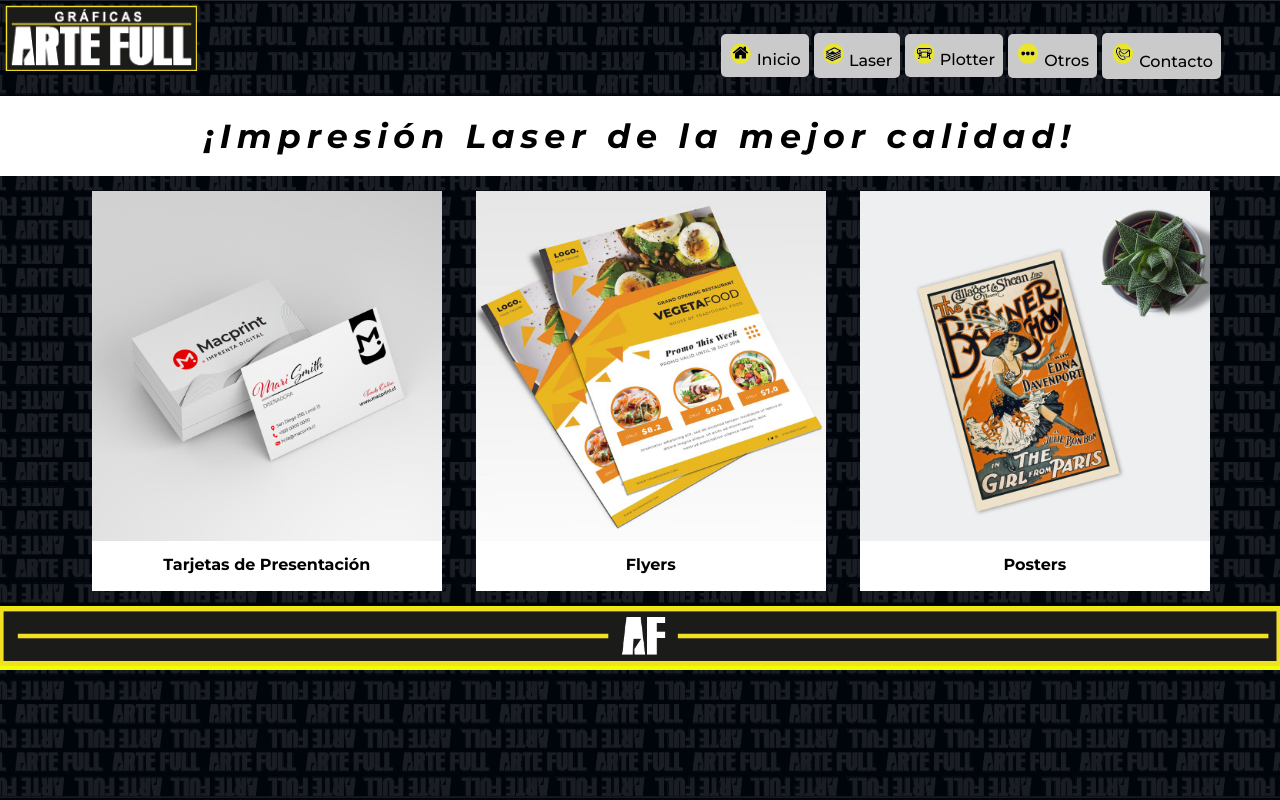
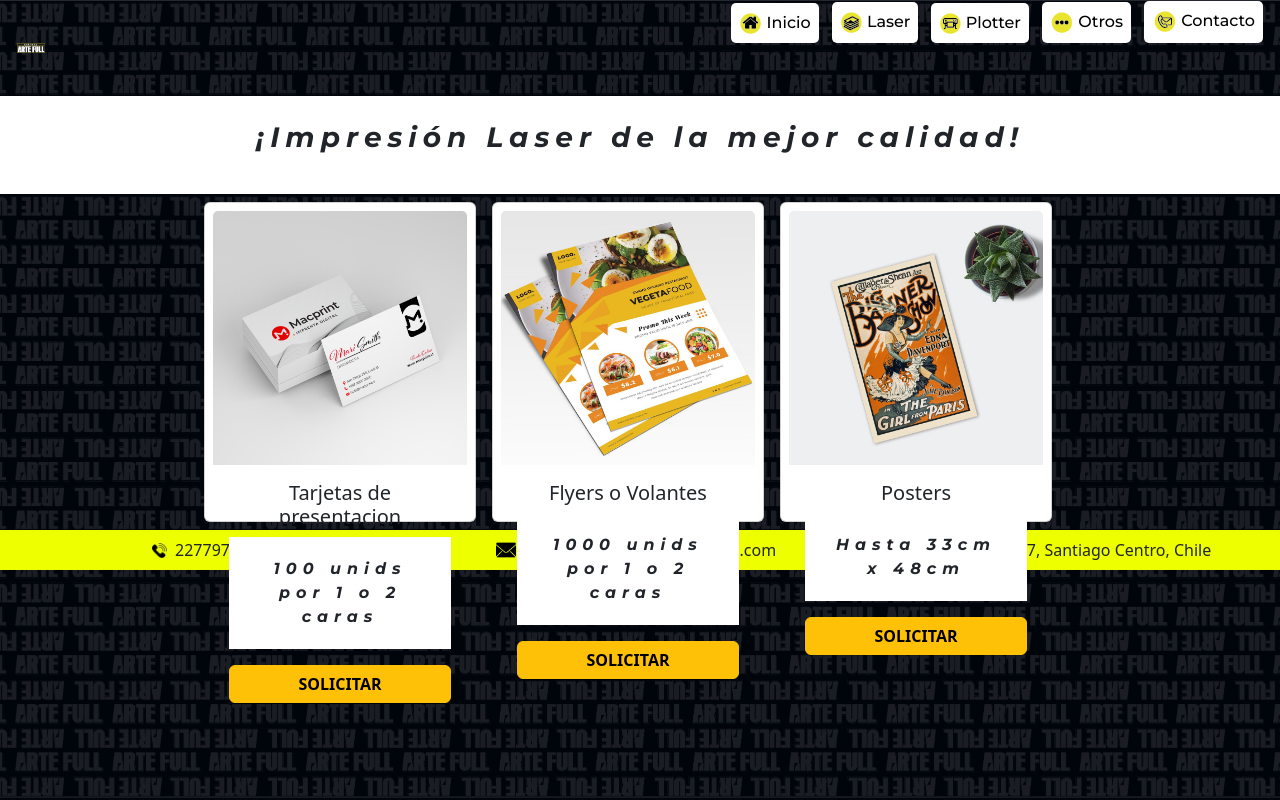
Before and after one commit to Jezv95/PFzapata, a plain HTML site: page paginas/laser.html in a window 1280 px wide. Drawn offline with nearby package versions, Linux system fonts and the light colour scheme.

Commit message:
aplicando bootstrap a laser

```diff
--- a/paginas/laser.html
+++ b/paginas/laser.html
@@ -4,76 +4,112 @@
     <meta charset="UTF-8">
     <meta http-equiv="X-UA-Compatible" content="IE=edge">
     <meta name="viewport" content="width=device-width, initial-scale=1.0">
+    <link href="https://cdn.jsdelivr.net/npm/bootstrap@5.3.0/dist/css/bootstrap.min.css" rel="stylesheet" integrity="sha384-9ndCyUaIbzAi2FUVXJi0CjmCapSmO7SnpJef0486qhLnuZ2cdeRhO02iuK6FUUVM" crossorigin="anonymous">
     <link rel="stylesheet" href="../css/style.css">
     <link rel="preconnect" href="https://fonts.googleapis.com">
+
 <link rel="preconnect" href="https://fonts.gstatic.com" crossorigin>
 <link href="https://fonts.googleapis.com/css2?family=Montserrat:ital,wght@0,100;0,200;0,300;0,500;0,600;0,700;0,800;0,900;1,100;1,200;1,300;1,400;1,500;1,600;1,700;1,800;1,900&display=swap" rel="stylesheet">
 
-    <title>Impresión Láser</title>
+    <title>Impresion Laser</title>
 </head>
 <body>
 
-    <header>
+    <header class="container-fluid header_banner">
+    <div class="row h-100 " >
+        <div class="col-2 ">
+            <div class="d-flex h-100 align-items-center">
+                <img src="../assets/img/logo graficas artefull.png" class="img-fluid" alt="logo Arte Full" id="logo_af"></div>
 
-        <img src="../assets/img/logo graficas artefull.png" alt="logo" id="logo_af">
-    <nav>
+            </div>
 
 
-        <ul>
-            <li id="inicio_boton">
-                <a href="../index.html">
+
+        <nav class=" col-10 ">
+
+        <ul class="d-sm-flex h-100 justify-content-end align-items-end list-unstyled ">
+        <li class="bg-body p-2 ms-2">
+            <a href="../index.html" class="text-decoration-none text-black">
                 <img src="../assets/img/iconos menu/iconosmenu-01.png" alt="ic" > Inicio</a>
             </li>
-            <li>
-                <a href="../paginas/laser.html">
+        <li class="bg-body p-2 ms-2">
+            <a href="./paginas/laser.html" class="text-decoration-none text-black">
                 <img src="../assets/img/iconos menu/iconosmenu-02.png" alt="ic"> Laser</a>
         </li>
-            <li><a href="../paginas/plotter.html">
+        <li class="bg-body p-2 ms-2"><a href="./paginas/plotter.html" class="text-decoration-none text-black">
             <img src="../assets/img/iconos menu/iconosmenu-03.png" alt="ic"> Plotter</a></li>
-            <li><a href="../paginas/otros.html">
+        <li class="bg-body p-2 ms-2"><a href="./paginas/otros.html" class="text-decoration-none text-black">
             <img src="../assets/img/iconos menu/iconosmenu-04.png" alt="ic"> Otros</a></li>
-            <li><a href="../paginas/contacto.html">
-                <img src="../assets/img/iconos menu/iconosmenu-05.png" alt="ic"> Contacto</a></li>
+        <li class="bg-body p-2 ms-2"><a href="./contacto.html" class="text-decoration-none text-black">
+            <img src="../assets/img/iconos menu/iconosmenu-05.png"  class="text-decoration-none"alt="ic"> Contacto</a></li>
         </ul>
 
         </nav>
-
+</div>
 </header>
 
-    <main>
-        <div>
-
-            <p>¡Impresión Laser de la mejor calidad!</p>
+    <main class="container-fluid main_banner  ">
+        <div class="row">
+            <div class="col-12  bg-body">
+              <p class="fs-3 text-center titulos">¡Impresión Laser de la mejor calidad!</p>
+            </div>
+       <div class="row d-flex align-items-center justify-content-center">
+    <!-- Carta Tarjetas de PResentacion -->
+    <div class="card col-4 m-2 p-2" style="width: 17rem; height: 20rem;">
+        <img src="../assets/img/imagenes productos/tarjeta_de_visita_cla_sica_nueva.jpg" class="card-img-top" alt="...">
+        <div class="card-body">
+          <h5 class="card-title text-center">Tarjetas de presentacion</h5>
+          <p class="card-text text-center fs-6 "> 100 unids por 1 o 2 caras</p>
+          <a href="./contacto.html" class="btn btn-warning d-flex justify-content-center montserrat text-uppercase fw-bold">Solicitar</a>
+        </div>
       </div>
 
-        <aside class="cajaproductolaser">
-
-            <div>
-                <img src="../assets/img/imagenes productos/tarjeta_de_visita_cla_sica_nueva.jpg" alt="tarjeta" width="100%">
-                <span>Tarjetas de Presentación</span>
+       <!-- Carta Flyers -->
+    <div class="card col-4 m-2 p-2" style="width: 17rem; height: 20rem;">
+        <img src="../assets/img/imagenes productos/A6-flyer-printing.jpg" class="card-img-top" alt="...">
+        <div class="card-body">
+          <h5 class="card-title text-center">Flyers o Volantes</h5>
+          <p class="card-text text-center fs-6 ">1000 unids por 1 o 2 caras</p>
+          <a href="#" class="btn btn-warning  d-flex justify-content-center montserrat fw-bold text-uppercase">Solicitar</a>
         </div>
-        </aside>
-
-        <aside class="cajaproductolaser">
-            <div>
-            <img src="../assets/img/imagenes productos/A6-flyer-printing.jpg" alt="Flyer" width="100%">
-            <span>Flyers</span>
-            </div>
-        </aside>
-        <aside class="cajaproductolaser">
-
-            <div>
-                <img src="../assets/img/imagenes productos/poster.jpg" alt="poster" width="100%">
-               <span>Posters</span>
       </div>
 
-        </aside>
-
+       <!-- Carta posters -->
+       <div class="card col-4 m-2 p-2" style="width: 17rem; height: 20rem;">
+        <img src="../assets/img/imagenes productos/poster.jpg" class="card-img-top" alt="...">
+        <div class="card-body">
+          <h5 class="card-title text-center">Posters</h5>
+          <p class="card-text text-center fs-6 ">Hasta 33cm x 48cm</p>
+          <a href="#" class="btn btn-warning  d-flex justify-content-center montserrat fw-bold text-uppercase">Solicitar</a>
+        </div>
+      </div>
+    </div>
     </main>
 
-    <footer>
-        <img src="../assets/img/footer.png" alt="Footer" width="100%">
+    <footer class="container-fluid ">
+
+        <div class="row ">
+              <div class="col-4 d-flex justify-content-center align-items-center ">
+                  <img src="../assets/img/imagenes productos/5a4525cd546ddca7e1fcbc84.png" height="15vh" width="15vw"  >
+                  <p class="m-2">  2277979790</p>
+              </div>
+              <div class="col-4 d-flex justify-content-center align-items-center">
+                  <img src="../assets/img/imagenes productos/1334313.png" alt=""  width="20vw" height="20vh">
+                  <p class="m-2"> artefullimprentalaser@gmail.com </p>
+              </div>
+                  <div class="col-4 d-flex justify-content-center align-items-center">
+                      <img src="../assets/img/imagenes productos/pin_gps_location_find_map_search_icon-icons.com_59982.png"alt="" width="15vw" height="15vh">
+                  <p class="m-2">  Tarapacá 927, Santiago Centro, Chile</p>
+                  </div>
+
+
+
+              </div>
+
+      </div>
+
 
     </footer>
+    <script src="https://cdn.jsdelivr.net/npm/bootstrap@5.3.0/dist/js/bootstrap.bundle.min.js" integrity="sha384-geWF76RCwLtnZ8qwWowPQNguL3RmwHVBC9FhGdlKrxdiJJigb/j/68SIy3Te4Bkz" crossorigin="anonymous"></script>
 </body>
 </html>
```
Lines whose indentation alone changed are shown as unchanged.
